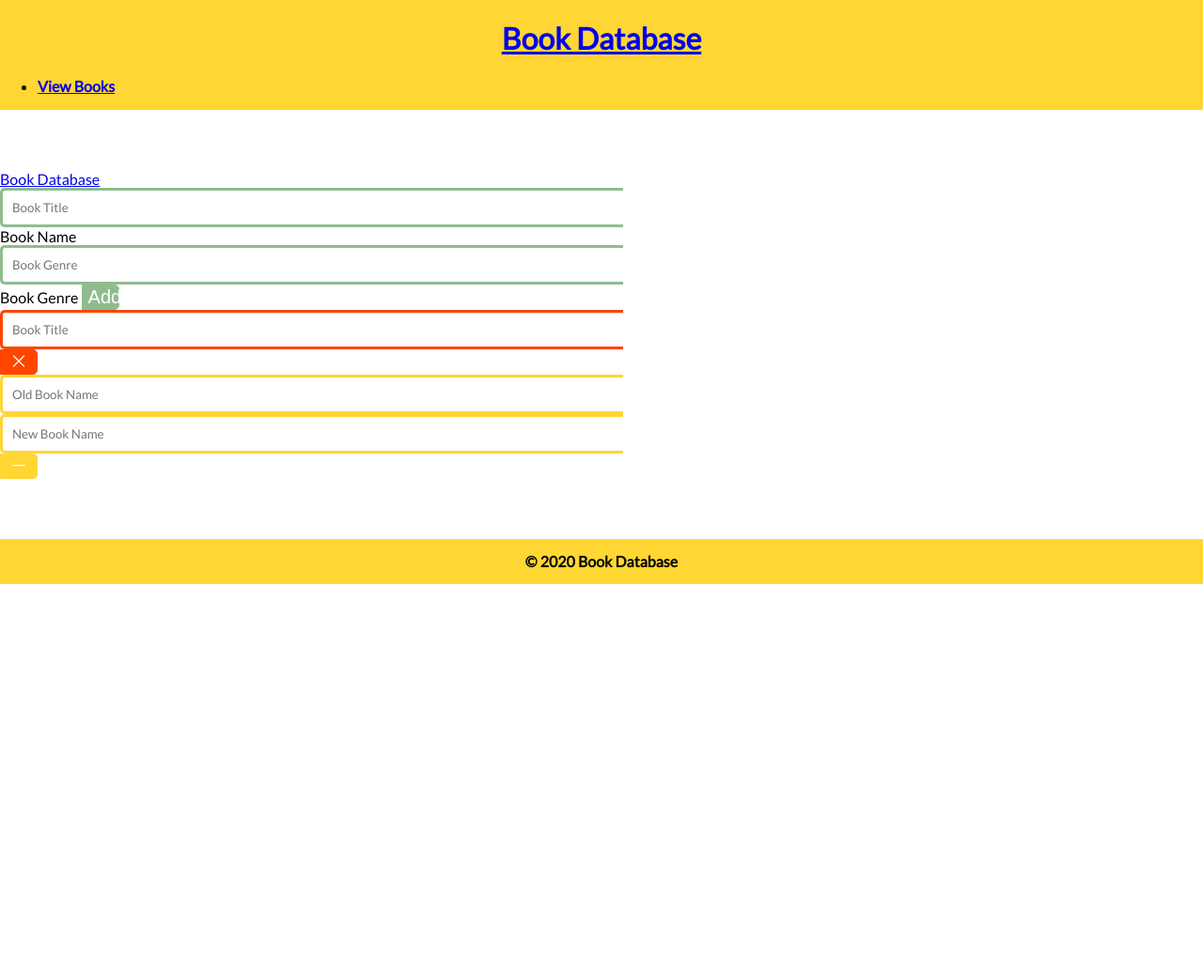
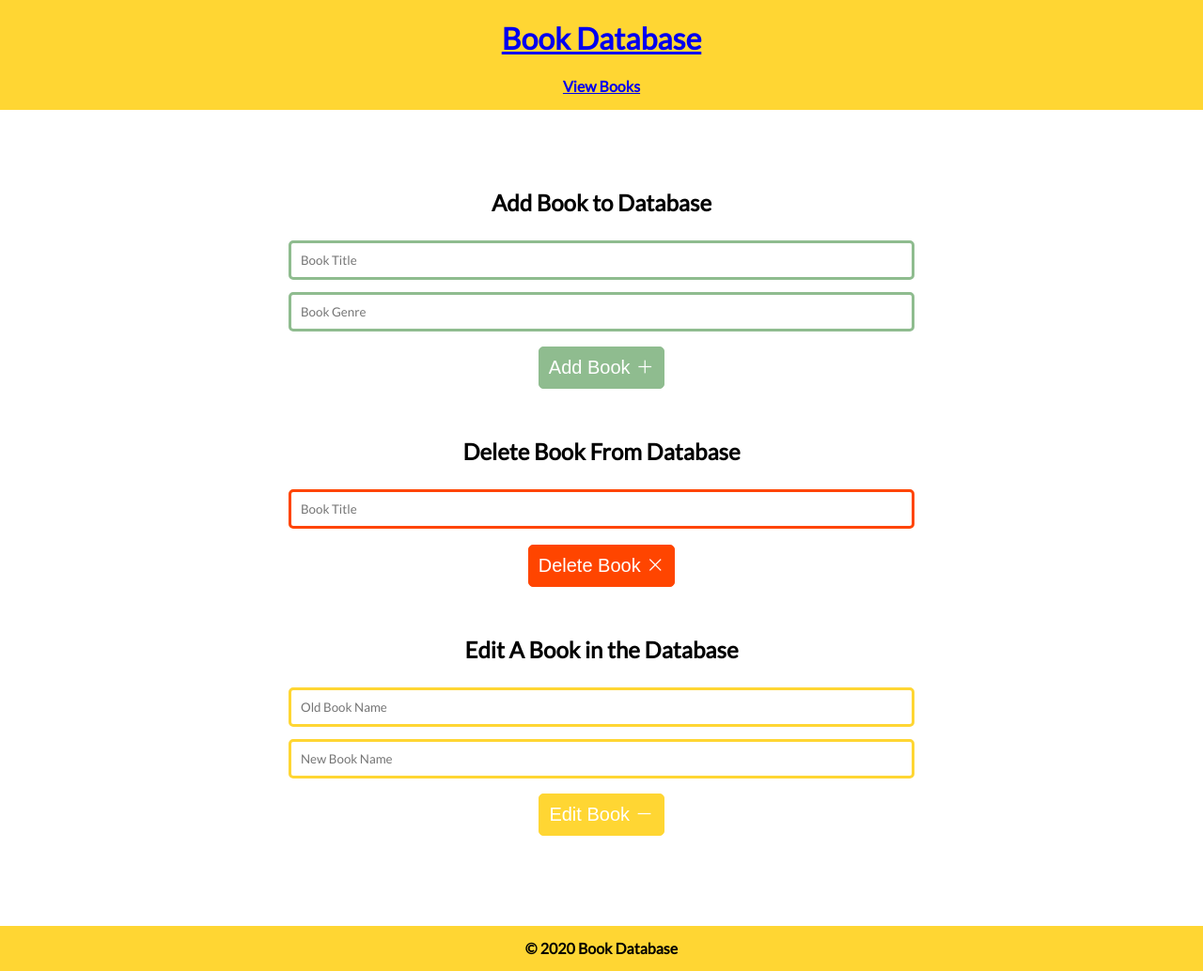
Before and after one commit to louisefindlay23/bookdatabase, a Node server app: page / in a window 1280 px wide. Shown: the whole page at 94% size. Before the commit the page ends 622 px from the top, so only its background shows below. Run offline with Node 20, Linux system fonts and the light colour scheme; some libraries are stand-ins or nearby versions; some web fonts are replaced.

Commit message:
Added some CSS styling

```diff
--- a/public/css/main.css
+++ b/public/css/main.css
@@ -30,6 +30,20 @@ footer {
     flex-shrink: 0;
 }
 
+header a:visited {
+    color: #000;
+}
+
+header ul {
+    list-style-type: none;
+    padding-left: 0;
+}
+
+header a:hover {
+    text-decoration: none;
+    opacity: 0.75;
+}
+
 main {
     max-width: 100%;
     margin: 5% 0;
@@ -53,7 +67,7 @@ p {
 }
 
 h1, h2, h3,
-footer p, .text-center {
+footer p, header li, .text-center {
     color: #000000;
     text-align: center;
 }
@@ -64,13 +78,31 @@ footer p, nav a {
 
 /* Form */
 
+form {
+    display: flex;
+    flex-direction: column;
+    align-items: center;
+    margin-bottom: 2.5%;
+}
+
+label {
+    border: 0;
+    clip: rect(0 0 0 0);
+    height: 1px;
+    margin: -1px;
+    overflow: hidden;
+    padding: 0;
+    position: absolute;
+    width: 1px;
+}
+
 input[type=text]{
     width: 50%;
     border: 3px solid var(--main-color);
-    border-right: none;
     padding: 10px;
+    margin: 0.5% 0;
     height: auto;
-    border-radius: 5px 0 0 5px;
+    border-radius: 5px;
     outline: none;
     color: #000000;
 }
@@ -80,13 +112,15 @@ input[type=text]:focus{
 }
 
 button[type=submit]{
-    width: 40px;
+    width: auto;
     height: auto;
+    padding: 10px;
+    margin-top: 10px;
     border: 1px solid var(--main-color);
     background: var(--main-color);
     text-align: center;
     color: #fff;
-    border-radius: 0 5px 5px 0;
+    border-radius: 5px;
     cursor: pointer;
     font-size: 20px;
 }
--- a/views/pages/index.ejs
+++ b/views/pages/index.ejs
@@ -11,29 +11,35 @@
     </header>
 
     <main class="flex-space">
-        <a href="/books">Book Database</a>
-
+        <h2>Add Book to Database</h2>
         <form id="addbook" action="/add" method="post">
             <input type="text" id="input-name" name="name" placeholder="Book Title">
             <label for="input-name">Book Name</label>
             <input type="text" id="input-genre" name="genre" placeholder="Book Genre">
             <label for="input-genre">Book Genre</label>
-            <button type="submit" value="Add">Add
+            <button type="submit" value="Add">
+                Add Book
+                <i class="las la-plus"></i>
             </button>
         </form>
 
+        <h2>Delete Book From Database</h2>
         <form id="deletebook" action="/delete" method="post">
-            <input type="text" name="name" placeholder="Book Title">
-            <button type="submit">
-            <i class="las la-times"></i>
+            <input type="text" id="input-name" name="name" placeholder="Book Title">
+            <label for="input-name">Book Name</label>
+            <button type="submit" value="Delete">
+                Delete Book
+                <i class="las la-times"></i>
             </button>
         </form>
 
+        <h2>Edit A Book in the Database</h2>
         <form id="editbook" action="/edit" method="post">
-            <input type="text" name="editname" placeholder="Old Book Name">
-            <input type="text" name="newname" placeholder="New Book Name">
-            <button type="submit">
-            <i class="las la-minus"></i>
+            <input type="text" id="input-editname" name="editname" placeholder="Old Book Name">
+            <input type="text" id="input-newname" name="newname" placeholder="New Book Name">
+            <button type="submit" value="Edit">
+                Edit Book
+                <i class="las la-minus"></i>
             </button>
         </form>
     </main>
```
